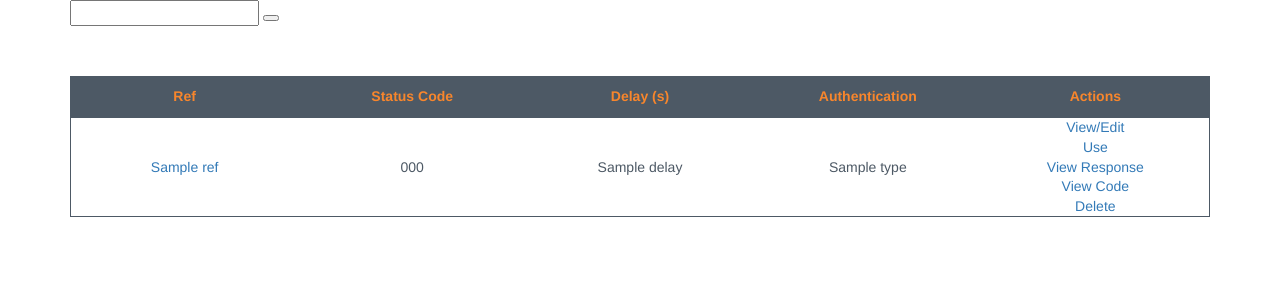
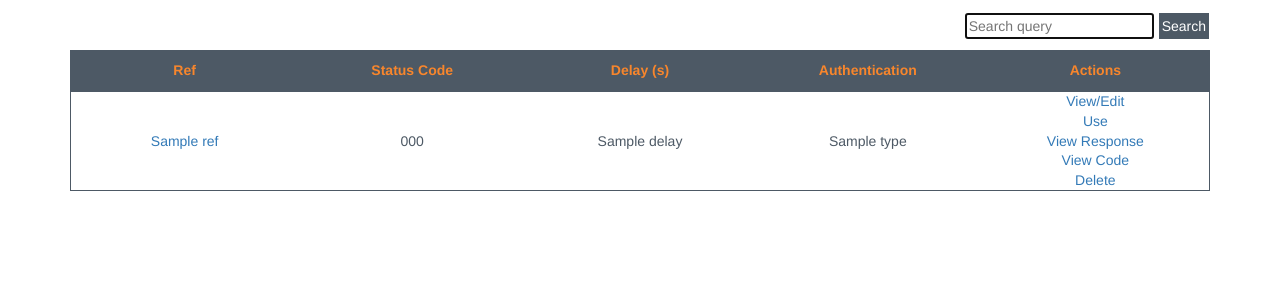
Before and after one commit to shnako/iTec2015Camenita, a Django app: template unified_test/templates/app/pages.html in a window 1280 px wide. Shown: the part 65-365 px from the top of the page. Run offline with Django 3.2, Linux system fonts and the light colour scheme; the template is opened without the code that fills it: most values are stand-ins (such as "Sample title", 1, 10 or a date in 2020); some libraries are stand-ins or nearby versions.

Commit message:
Stylized search controls.

```diff
--- a/unified_test/static/css/main.css
+++ b/unified_test/static/css/main.css
@@ -138,6 +138,25 @@ Forms.
     margin-right: 10px;
 }
 
+#search-form {
+    margin-top: 12px;
+    float: right;
+}
+
+#search-form button {
+    color: white;
+    background-color: #4d5965;
+    border-width: 1px;
+    border-color: white;
+    border-style: solid;
+    padding: 3px;
+}
+
+#search-form button:hover {
+    color: #f8862c;
+    border-color: #f8862c;
+}
+
 /*
 =======================
 Tables.
--- a/unified_test/templates/app/pages.html
+++ b/unified_test/templates/app/pages.html
@@ -6,8 +6,8 @@
 {% block content %}
     <form id="search-form" method="POST" action="{% url 'pages' %}">
         {% csrf_token %}
-        <input type="text" name="SEARCH-QUERY">
-        <button type="submit"></button>
+        <input type="text" name="SEARCH-QUERY" placeholder="Search query" autofocus>
+        <button type="submit">Search</button>
     </form>
 
     <table id="table-content" class="container content-container">
```
